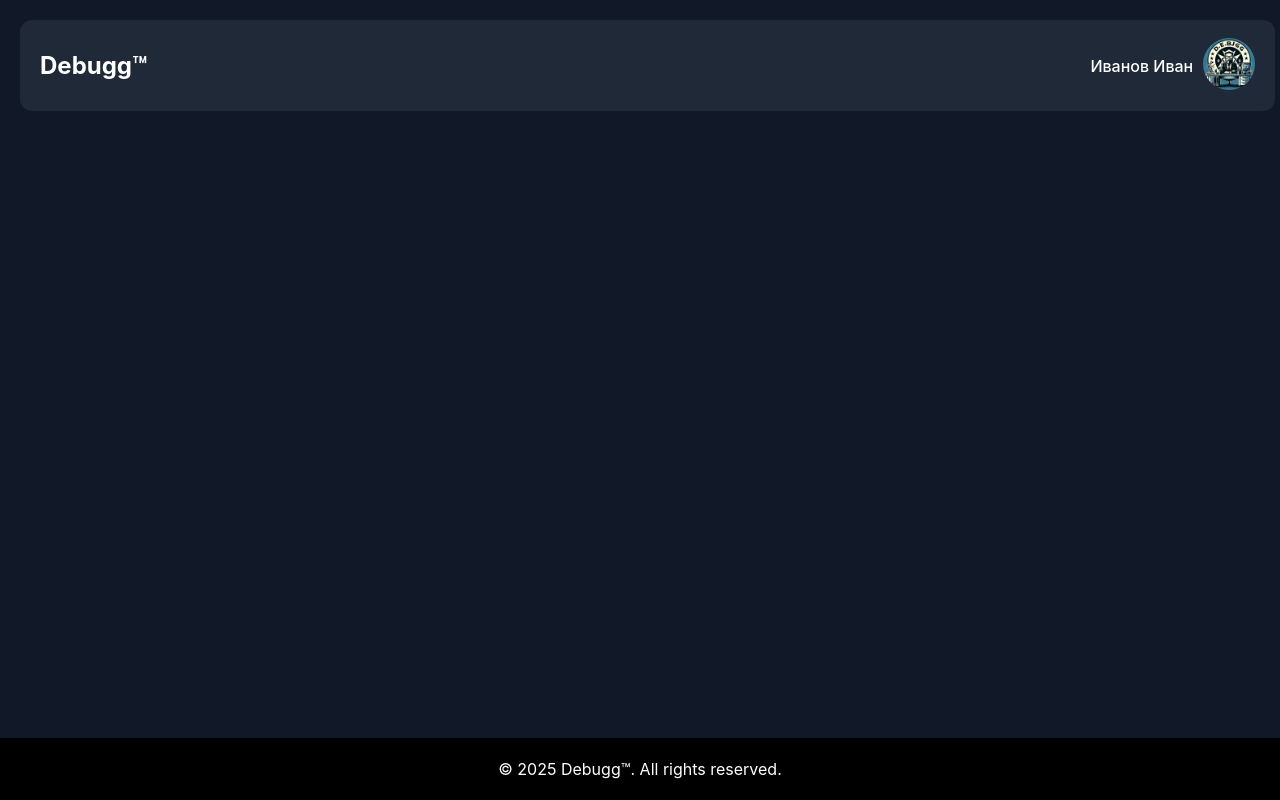
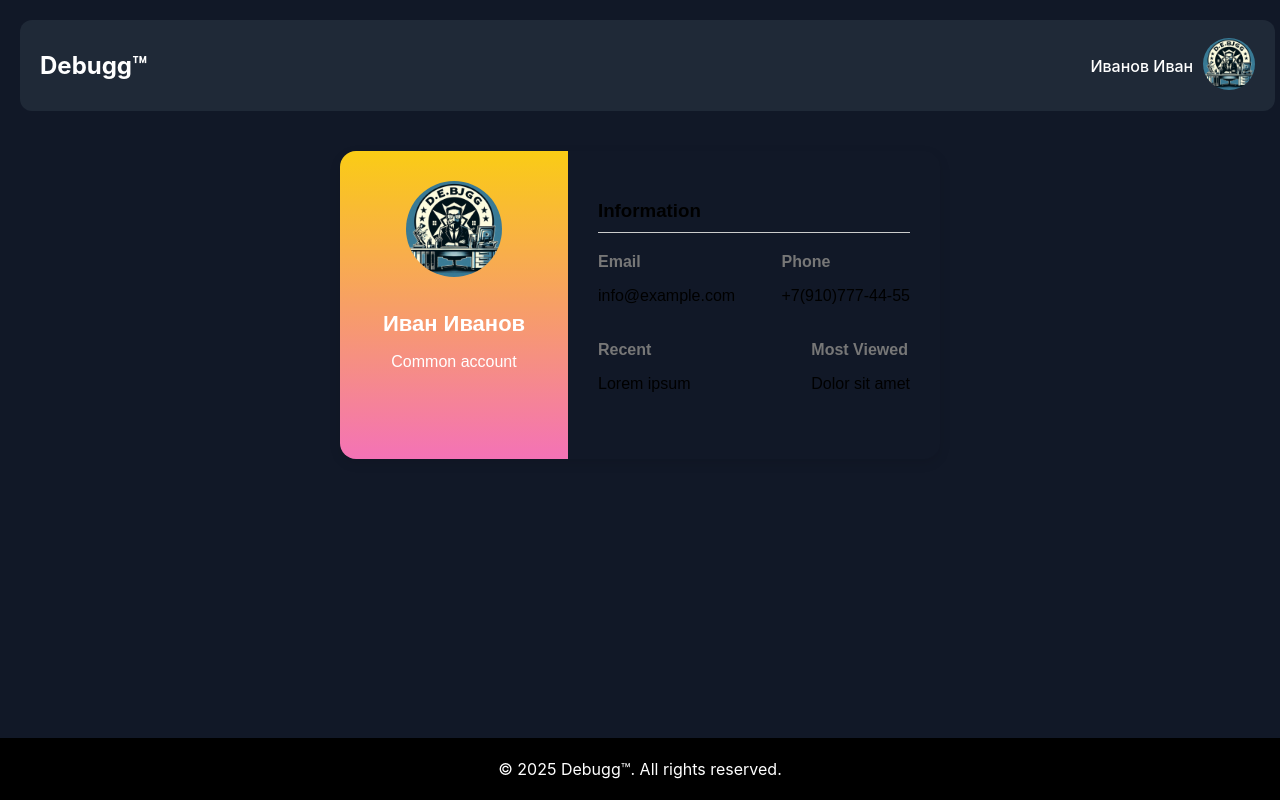
Before and after one commit to IMDash5/DeBugg, a React (Create React App) app in the folder frontend/: page /profile in a window 1280 px wide. Built offline with nearby package versions, Linux system fonts and the light colour scheme.

Commit message:
Изменил логику Header

```diff
--- a/frontend/src/App.js
+++ b/frontend/src/App.js
@@ -4,13 +4,14 @@ import Home from "./pages/Home.js";
 import Payment from "./pages/Payment.js";
 import Header from "./components/Header.js";
 import Footer from "./components/Footer.js";
+import Account from "./pages/Account.js"
 
 export default function App() {
   return (
     <BrowserRouter>
       <Header />
       <Routes>
-        <Route path="/" element={<Home />} />
+        <Route path="/profile" element={<Account />} />
         <Route path="/home" element={<Home />} />
         <Route path="/payment" element={<Payment />} />
       </Routes>
--- a/frontend/src/components/Header.js
+++ b/frontend/src/components/Header.js
@@ -1,31 +1,70 @@
-import React, { useState } from "react";
-import { Link } from "react-router-dom";
+import React, { useState, useEffect } from "react";
+import { useNavigate } from "react-router-dom";
 import "../styles/Header.css";
 
-export default function Header({ setIsSidebarOpen }) {
+export default function Header() {
   const [isMenuOpen, setIsMenuOpen] = useState(false);
+  const [isTouchDevice, setIsTouchDevice] = useState(false);
+  const navigate = useNavigate();
   const userName = "Иванов Иван";
+
+  useEffect(() => {
+    // Определяем, есть ли touch
+    const hasTouch = "ontouchstart" in window || navigator.maxTouchPoints > 0;
+    setIsTouchDevice(hasTouch);
+  }, []);
+
+  const handleMenuClick = (path) => {
+    setIsMenuOpen(false);
+    navigate(path);
+  };
+
+  const handleContainerClick = () => {
+    if (isTouchDevice) {
+      setIsMenuOpen((prev) => !prev);
+    }
+  };
 
   return (
     <header className="header">
       <h1 className="title">Debugg™</h1>
       <div
         className="profile-container"
-        onMouseEnter={() => setIsMenuOpen(true)}
-        onMouseLeave={() => setIsMenuOpen(false)}
+        onMouseEnter={() => !isTouchDevice && setIsMenuOpen(true)}
+        onMouseLeave={() => !isTouchDevice && setIsMenuOpen(false)}
+        onClick={handleContainerClick}
       >
-
         <span className="user-name">{userName}</span>
-        <div
-          className="profile-icon"
-          onClick={() => setIsMenuOpen(!isMenuOpen)}
-        >
-          <img src="/images/account_logo.png" className="icon" alt="профиль"/>
+        <div className="profile-icon">
+          <img src="/images/account_logo.png" className="icon" alt="профиль" />
           <div className={`dropdown-menu ${isMenuOpen ? "open" : ""}`}>
-            <Link to="/profile" className="menu-item">Профиль</Link>
-            <Link to="/home" className="menu-item">Загрузить резюме</Link>
-            <Link to="/payment" className="menu-item">Оплата</Link>
-            <button className="menu-item logout-button" onClick={() => alert("Выход")}>Выход</button>
+            <button
+              className="menu-item"
+              onClick={() => handleMenuClick("/profile")}
+            >
+              Профиль
+            </button>
+            <button
+              className="menu-item"
+              onClick={() => handleMenuClick("/home")}
+            >
+              Загрузить резюме
+            </button>
+            <button
+              className="menu-item"
+              onClick={() => handleMenuClick("/payment")}
+            >
+              Оплата
+            </button>
+            <button
+              className="menu-item logout-button"
+              onClick={() => {
+                setIsMenuOpen(false);
+                alert("Выход");
+              }}
+            >
+              Выход
+            </button>
           </div>
         </div>
       </div>
--- a/frontend/src/index.js
+++ b/frontend/src/index.js
@@ -12,6 +12,4 @@ root.render(
   </React.StrictMode>
 );
 
-// траблю с хедером
-
 reportWebVitals();
--- /dev/null
+++ b/frontend/src/pages/Account.js
@@ -0,0 +1,45 @@
+import React from 'react';
+import '../styles/Account.css';
+
+export default function Account() {
+  return (
+    <div className="account-container">
+      <div className="account-sidebar">
+        <img
+          src="/images/account_logo.png"
+          alt="avatar"
+          className="account-avatar"
+        />
+        <h2 className="account-name">Иван Иванов</h2>
+        <p className="account-role">Common account</p>
+        {/* Можно указывать тип подписки */}
+      </div>
+
+      <div className="account-info">
+        <h3 className="account-section-title">Information</h3>
+        <div className="account-info-row">
+          <div>
+            <p className="account-label">Email</p>
+            <p>info@example.com</p>
+          </div>
+          <div>
+            <p className="account-label">Phone</p>
+            <p>+7(910)777-44-55</p>
+          </div>
+        </div>
+
+
+        <div className="account-info-row">
+          <div>
+            <p className="account-label">Recent</p>
+            <p>Lorem ipsum</p>
+          </div>
+          <div>
+            <p className="account-label">Most Viewed</p>
+            <p>Dolor sit amet</p>
+          </div>
+        </div>
+      </div>
+    </div>
+  );
+}
--- /dev/null
+++ b/frontend/src/styles/Account.css
@@ -0,0 +1,57 @@
+.account-container {
+  max-width: 600px;
+  margin: 40px auto;
+  box-shadow: 0 4px 12px rgba(0, 0, 0, 0.1);
+  border-radius: 16px;
+  display: flex;
+  overflow: hidden;
+  font-family: Arial, sans-serif;
+}
+
+.account-sidebar {
+  width: 35%;
+  background: linear-gradient(to bottom, #facc15, #f472b6);
+  color: #fff;
+  text-align: center;
+  padding: 30px;
+}
+
+.account-avatar {
+  width: 96px;
+  height: 96px;
+  border-radius: 50%;
+  margin-bottom: 20px;
+}
+
+.account-name {
+  font-size: 22px;
+  margin: 10px 0;
+}
+
+.account-role {
+  font-size: 16px;
+  margin-bottom: 20px;
+}
+
+.account-info {
+  width: 65%;
+  padding: 30px;
+}
+
+.account-section-title {
+  border-bottom: 1px solid #ccc;
+  padding-bottom: 10px;
+  margin-bottom: 20px;
+}
+
+.account-info-row {
+  display: flex;
+  justify-content: space-between;
+  margin-bottom: 20px;
+}
+
+.account-label {
+  color: #777;
+  font-weight: bold;
+  margin: 0 0 5px;
+}
--- a/frontend/src/styles/Header.css
+++ b/frontend/src/styles/Header.css
@@ -24,22 +24,23 @@
   display: flex;
   align-items: center;
   gap: 10px;
+  position: relative;
 }
 
 .user-name {
   font-size: 1rem;
   font-weight: 500;
   color: white;
+  cursor: pointer;
 }
 
 .profile-icon {
   position: relative;
-  cursor: pointer;
 }
 
 .dropdown-menu {
   position: absolute;
-  top: 50px;
+  top: 60px;
   right: 0;
   background: #1f2937;
   border: 1px solid #374151;
@@ -51,13 +52,15 @@
   flex-direction: column;
   opacity: 0;
   transform: scale(0.9);
-  transition: right 0.3s ease-in-out, opacity 0.3s ease-in-out, transform 0.3s ease-in-out;
+  transition: opacity 0.3s ease-in-out, transform 0.3s ease-in-out;
+  pointer-events: none;
+  z-index: 10;
 }
 
 .dropdown-menu.open {
-  right: 0;
   opacity: 1;
   transform: scale(1);
+  pointer-events: auto;
 }
 
 .menu-item {
@@ -65,9 +68,32 @@
   color: white;
   text-decoration: none;
   font-size: 1.1rem;
+  background: transparent;
+  border: none;
+  text-align: left;
+  cursor: pointer;
   transition: background 0.3s;
 }
 
 .menu-item:hover {
   background: #374151;
 }
+
+.dropdown-menu {
+  position: absolute;
+  top: 60px;
+  right: 0;
+  background: #1f2937;
+  border: 1px solid #374151;
+  border-radius: 8px;
+  box-shadow: 0 4px 6px rgba(0, 0, 0, 0.1);
+  overflow: hidden;
+  min-width: 180px;
+  display: flex;
+  flex-direction: column;
+  opacity: 0;
+  transform: scale(0.9);
+  transition: opacity 0.3s ease-in-out, transform 0.3s ease-in-out;
+  pointer-events: none;
+  z-index: 1000; /* добавлено */
+}
```
